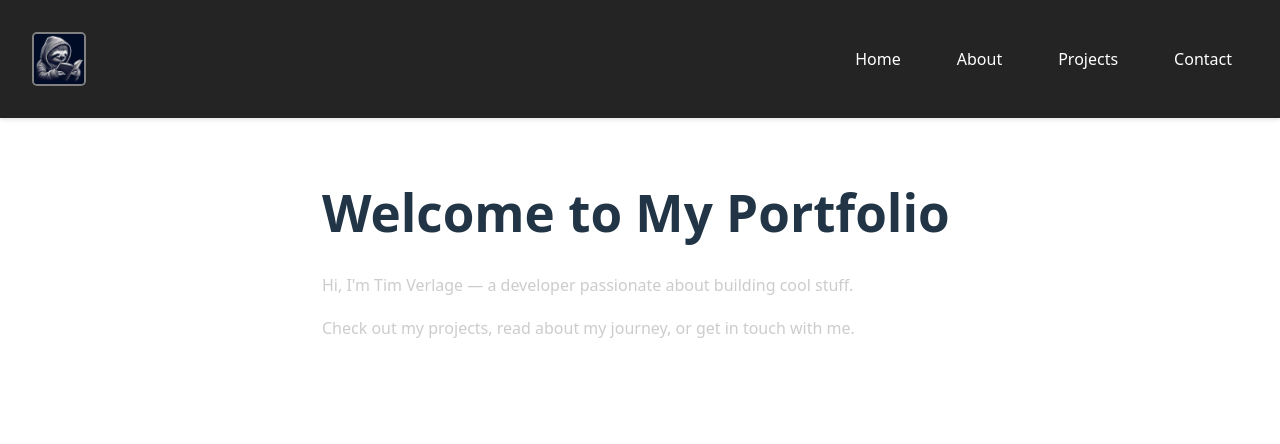
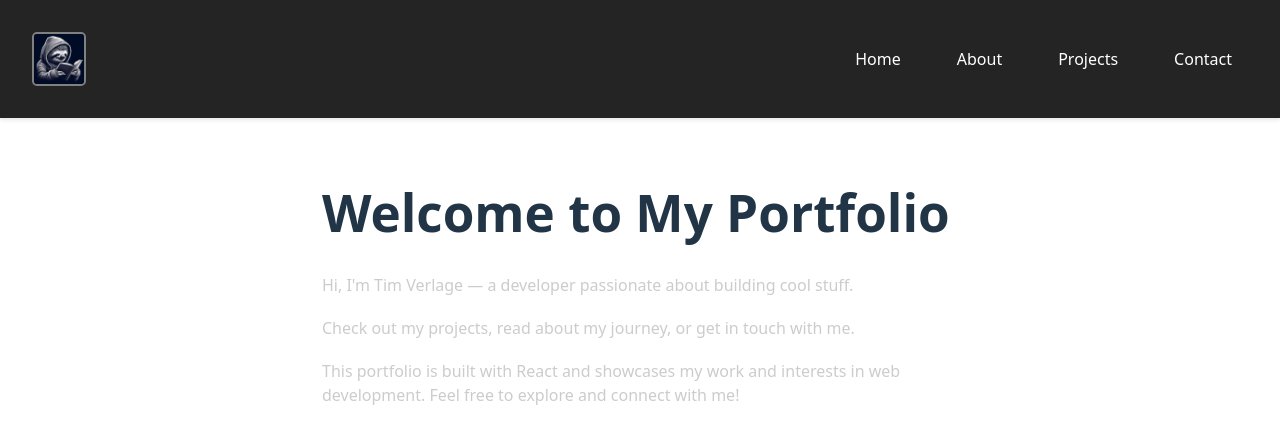
Before and after one commit to Tivva34/Tims-Portfolio, a React (Vite) app: page / in a window 1280 px wide. Shown: the top 444 px of the page. Built offline with nearby package versions, Linux system fonts and the light colour scheme.

Commit message:
updated home

```diff
--- a/src/pages/Home.jsx
+++ b/src/pages/Home.jsx
@@ -7,6 +7,10 @@ export default function Home() {
         <h1>Welcome to My Portfolio</h1>
         <p>Hi, I'm Tim Verlage — a developer passionate about building cool stuff.</p>
         <p>Check out my projects, read about my journey, or get in touch with me.</p>
+        <p>
+          This portfolio is built with React and showcases my work and interests in web development.
+          Feel free to explore and connect with me!
+        </p>
       </div>
     </div>
   );
```
